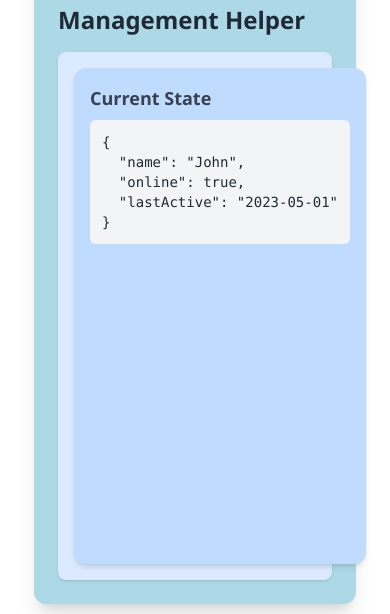
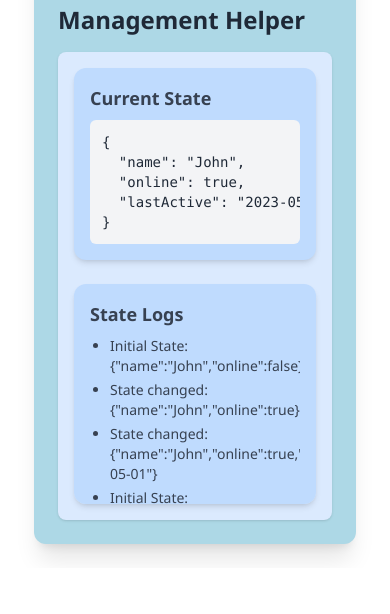
Before and after one commit to florenceorimba/New-Reactjs, a React (Create React App) app: page / in a window 390 px wide. Shown: the part 1192-1806 px from the top of the page. After the commit the page ends 1770 px from the top, so only its background shows below. Built offline with nearby package versions, Linux system fonts and the light colour scheme.

Commit message:
fifth commit

```diff
--- a/src/App.js
+++ b/src/App.js
@@ -67,7 +67,7 @@ function App() {
       <div className='bg-[lightblue] shadow-xl rounded-xl p-6 w-full flex flex-col'>
       <h1 className="text-2xl font-bold text-gray-800 mb-4">Part 4: State Management Helper</h1>
       <div className=" bg-blue-100 p-4 md:p-6 lg:p-10 flex flex-col rounded-lg shadow ">
-      <div className="w-full max-w-sm sm:max-w-md md:max-w-lg lg:max-w-xl xl:max-w-2xl flex md:flex-col lg:flex-col sm:flex-col gap-6">
+      <div className="w-full max-w-sm sm:max-w-md md:max-w-lg lg:max-w-xl xl:max-w-2xl flex flex-col gap-6">
         {/* Current State */}
         <div className="bg-blue-200 shadow-md rounded-xl p-4">
           <h2 className="text-lg md:text-xl font-semibold text-gray-700 mb-2">Current State</h2>
@@ -77,9 +77,9 @@ function App() {
         </div>
 
         {/* Logs */}
-        <div className="bg-blue-200 shadow-md rounded-xl p-4">
+        <div className="bg-blue-200 shadow-md rounded-xl p-4 h-[220px] overflow-y-auto">
           <h2 className="text-lg md:text-xl font-semibold text-gray-700 mb-2">State Logs</h2>
-          <ul className="list-disc pl-5 space-y-1 text-sm md:text-base text-gray-700">
+          <ul className="list-disc pl-5 space-y-1 text-sm md:text-base text-gray-700 overflow-y-auto">
             {log.map((entry, index) => (
               <li key={index}>{entry}</li>
             ))}
```
